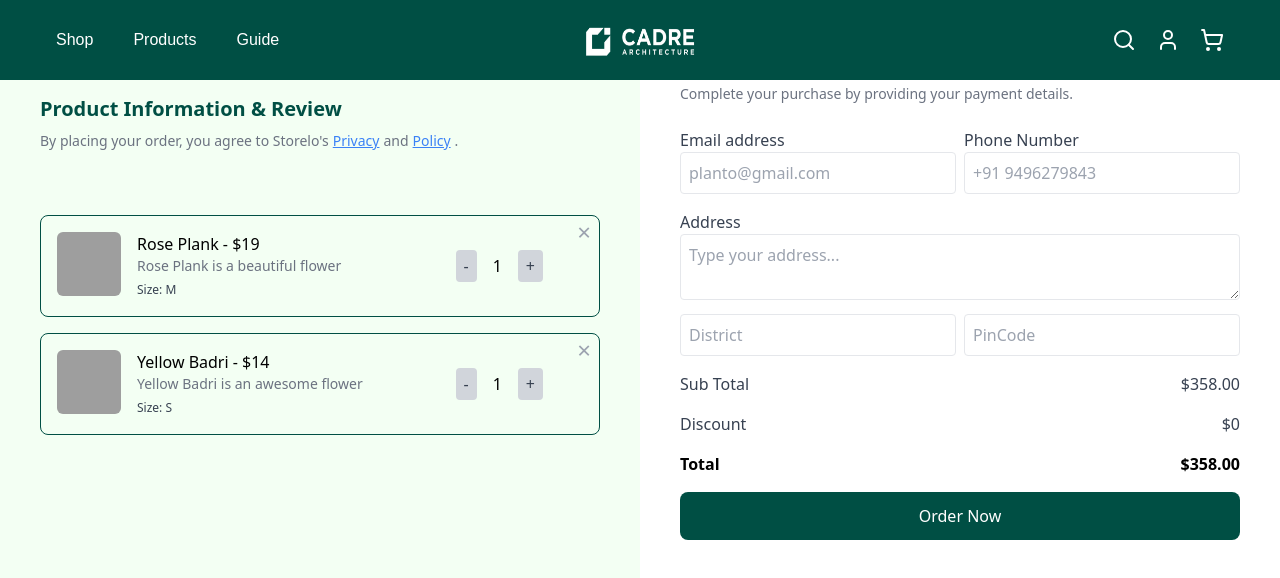
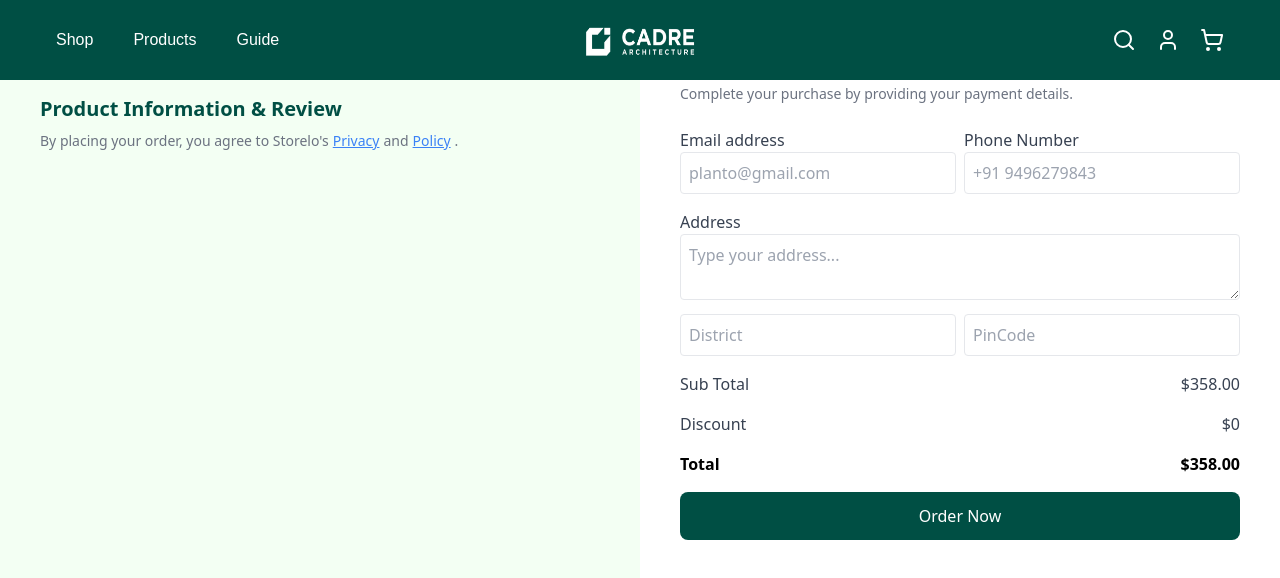
Before and after one commit to sahlct/Planto_ecommerce, a React (Create React App) app: page /cart in a window 1280 px wide. Shown: the top 578 px of the page. Built offline with nearby package versions, Linux system fonts and the light colour scheme; grey boxes are pictures that could not be loaded.

Commit message:
cart updated localstorage

```diff
--- a/src/Pages/Cart.jsx
+++ b/src/Pages/Cart.jsx
@@ -1,59 +1,59 @@
-import React, { useEffect, useState } from 'react';
-import { useNavigate } from 'react-router-dom';
+import React, { useEffect, useState } from "react";
+import { useNavigate } from "react-router-dom";
 
 export default function Cart() {
   const navigate = useNavigate();
-    const [products, setProducts] = useState([
-        {
-            id: 1,
-            name: 'Rose Plank',
-            price: 19,
-            description: 'Rose Plank is a beautiful flower',
-            color: 'Pink',
-            size: 'M',
-            image: 'https://momentz.in/cdn/shop/products/MZ8854_b_1200x.jpg?v=1663244979',
-            quantity: 1,
-        },
-        {
-            id: 2,
-            name: 'Yellow Badri',
-            price: 14,
-            description: 'Yellow Badri is an awesome flower',
-            color: 'Light Yellow',
-            size: 'S',
-            image: 'https://img.freepik.com/premium-photo/flower-pot-with-pink-flowers-it_863013-13058.jpg?w=740',
-            quantity: 1,
-        },
-    ]);
+  const [products, setProducts] = useState([]);
 
-    const handleBackToCart = () => {
-        navigate('/home');
-    };
-
+  // Load products from localStorage when the component mounts
   useEffect(() => {
+    const storedProducts =
+      JSON.parse(localStorage.getItem("purchasedProducts")) || [];
+    setProducts(storedProducts);
     window.scrollTo(0, 0);
   }, []);
 
+  const handleBackToCart = () => {
+    navigate("/home");
+  };
+
+  // Update localStorage after modifying the products
+  const updateLocalStorage = (updatedProducts) => {
+    localStorage.setItem("purchasedProducts", JSON.stringify(updatedProducts));
+  };
+
   const incrementQuantity = (id) => {
-        setProducts((prevProducts) =>
-            prevProducts.map((product) =>
-                product.id === id ? { ...product, quantity: product.quantity + 1 } : product
-            )
+    setProducts((prevProducts) => {
+      const updatedProducts = prevProducts.map((product) =>
+        product.id === id
+          ? { ...product, quantity: product.quantity + 1 }
+          : product
       );
+      updateLocalStorage(updatedProducts); // Update localStorage
+      return updatedProducts;
+    });
   };
 
   const decrementQuantity = (id) => {
-        setProducts((prevProducts) =>
-            prevProducts.map((product) =>
+    setProducts((prevProducts) => {
+      const updatedProducts = prevProducts.map((product) =>
         product.id === id && product.quantity > 1
           ? { ...product, quantity: product.quantity - 1 }
           : product
-            )
       );
+      updateLocalStorage(updatedProducts); // Update localStorage
+      return updatedProducts;
+    });
   };
 
   const removeProduct = (id) => {
-        setProducts((prevProducts) => prevProducts.filter((product) => product.id !== id));
+    setProducts((prevProducts) => {
+      const updatedProducts = prevProducts.filter(
+        (product) => product.id !== id
+      );
+      updateLocalStorage(updatedProducts); // Update localStorage
+      return updatedProducts;
+    });
   };
 
   return (
@@ -69,9 +69,13 @@ export default function Cart() {
             &larr; Back to cart
           </button>
 
-                    <h2 className="text-xl font-semibold mb-2 text-[#004F44]">Product Information & Review</h2>
+          <h2 className="text-xl font-semibold mb-2 text-[#004F44]">
+            Product Information & Review
+          </h2>
           <p className="text-gray-500 text-sm mb-6 flex gap-1">
-                        By placing your order, you agree to Storelo's <span className="text-blue-500 underline">Privacy</span> and <span className="text-blue-500 underline">Policy</span>.
+            By placing your order, you agree to Storelo's{" "}
+            <span className="text-blue-500 underline">Privacy</span> and{" "}
+            <span className="text-blue-500 underline">Policy</span>.
           </p>
         </div>
 
@@ -92,12 +96,22 @@ export default function Cart() {
                 </button>
 
                 {/* Product Image and Details */}
-                                <div className="flex items-center lg:items-start">
-                                    <img src={product.image} alt={product.name} className="w-16 h-16 mr-4 rounded-md" />
+                <div className="flex items-center space-x-10 sm:space-x-0 lg:items-start">
+                  <img
+                    src={product.src}
+                    alt={product.name}
+                    className="w-16 h-16 mr-4 rounded-md"
+                  />
                   <div>
-                                        <h3 className="font-medium">{product.name} - ${product.price}</h3>
-                                        <p className="text-sm text-gray-500">{product.description}</p>
-                                        <span className="text-gray-700 text-xs">Size: {product.size}</span>
+                    <h3 className="font-medium">
+                      {product.name} - ${product.price}
+                    </h3>
+                    <p className="text-sm text-gray-500">
+                      {product.description}
+                    </p>
+                    <span className="text-gray-700 text-xs">
+                      Size: {product.size}
+                    </span>
                   </div>
                 </div>
 
@@ -106,6 +120,7 @@ export default function Cart() {
                   <button
                     onClick={() => decrementQuantity(product.id)}
                     className="px-2 py-1 bg-gray-300 text-gray-700 rounded"
+                    disabled={product.quantity <= 1} // Disable if quantity is 1
                   >
                     -
                   </button>
@@ -125,28 +140,51 @@ export default function Cart() {
 
       {/* Payment Details Section */}
       <div className="w-full lg:w-1/2 bg-white p-5 lg:p-10">
-                <h2 className="text-xl font-semibold mb-4 text-[#004F44]">Shipping Details</h2>
-                <p className="text-gray-500 text-sm mb-6">Complete your purchase by providing your payment details.</p>
+        <h2 className="text-xl font-semibold mb-4 text-[#004F44]">
+          Shipping Details
+        </h2>
+        <p className="text-gray-500 text-sm mb-6">
+          Complete your purchase by providing your payment details.
+        </p>
 
         {/* Payment Form */}
         <div className="space-y-4">
           <div className="flex flex-col sm:flex-row sm:space-x-2 space-y-4 sm:space-y-0">
             <div className="w-full sm:w-1/2">
               <label className="block text-gray-700">Email address</label>
-                            <input type="email" placeholder="planto@gmail.com" className="w-full p-2 border rounded" />
+              <input
+                type="email"
+                placeholder="planto@gmail.com"
+                className="w-full p-2 border rounded"
+              />
             </div>
             <div className="w-full sm:w-1/2">
               <label className="block text-gray-700">Phone Number</label>
-                            <input type="tel" placeholder="+91 9496279843" className="w-full p-2 border rounded" />
+              <input
+                type="tel"
+                placeholder="+91 9496279843"
+                className="w-full p-2 border rounded"
+              />
             </div>
           </div>
 
           <div>
             <label className="block text-gray-700">Address</label>
-                        <textarea placeholder="Type your address..." className="w-full border rounded p-2"></textarea>
+            <textarea
+              placeholder="Type your address..."
+              className="w-full border rounded p-2"
+            ></textarea>
             <div className="flex flex-col sm:flex-row gap-2 mt-2">
-                            <input type="text" placeholder="District" className="w-full sm:w-1/2 p-2 border rounded" />
-                            <input type="text" placeholder="PinCode" className="w-full sm:w-1/2 p-2 border rounded" />
+              <input
+                type="text"
+                placeholder="District"
+                className="w-full sm:w-1/2 p-2 border rounded"
+              />
+              <input
+                type="text"
+                placeholder="PinCode"
+                className="w-full sm:w-1/2 p-2 border rounded"
+              />
             </div>
           </div>
 
--- a/src/Pages/featured.jsx
+++ b/src/Pages/featured.jsx
@@ -1,52 +1,41 @@
-import React, { useRef } from 'react';
+import React, { useRef, useEffect, useState } from 'react';
 import { useNavigate } from 'react-router-dom';
 
 export function Featured() {
-  const flowers = [
-    {
-      src: 'https://momentz.in/cdn/shop/products/MZ8854_b_1200x.jpg?v=1663244979',
-      name: 'Peporomia',
-      price: '$25',
-    },
-    {
-      src: 'https://img.freepik.com/premium-photo/flower-pot-with-pink-flowers-it_863013-13058.jpg?w=740',
-      name: 'ChenduMalli',
-      price: '$30',
-    },
-    {
-      src: 'https://img.freepik.com/premium-photo/flower-pot-with-white-background_863013-13061.jpg',
-      name: 'Gray Mank',
-      price: '$10',
-    },
-    {
-      src: 'https://img.freepik.com/premium-photo/white-pot-with-flowers-it-that-are-pink-yellow-pink_1089151-194448.jpg?w=360',
-      name: 'Blue Semtone',
-      price: '$15',
-    },
-    {
-      src: 'https://encrypted-tbn0.gstatic.com/images?q=tbn:ANd9GcTUcfZxzr3e5HpK6IZRem5KQZ4aUIzTj35pG53sIjbtFWq4qUQesLcoKu-fHAUEGmKQqX0&usqp=CAU',
-      name: 'Pinker Zero',
-      price: '$13',
-    },
-    {
-      src: 'https://img.freepik.com/premium-photo/photo-violet-flower-pot-as-houseplant-home-decoration-isolated-white-background_847439-1981.jpg',
-      name: 'Violet SW',
-      price: '$23',
-    },
-    // {
-    //   src: 'https://img.freepik.com/premium-photo/front-view-decorative-potted-plant-interior-home-decor-minimalist-white-background_655090-519884.jpg',
-    //   name: 'Sea Malasia',
-    //   price: '$19',
-    // },
-  ];
-
+  const [products, setProducts] = useState([]);
   const scrollRef = useRef(null);
   const navigate = useNavigate();
 
-  const gotoProducts = ()=>{
+  const gotoProducts = () => {
     navigate('/products');
+  };
+
+  const singleItem = (id) => {
+    navigate(`/products/${id}`);
+  };
+
+  useEffect(() => {
+    // Fetch data from the API
+    const fetchProducts = async () => {
+      try {
+        const response = await fetch(
+          'https://ecommerce-backend-template.onrender.com/api/v1/customer/product-sku?page=1&limit=4&sortField=M06_MRP&sortOrder=asc&search='
+        );
+        const data = await response.json();
+
+        // Check if the response was successful
+        if (data.success) {
+          setProducts(data.data.products_skus);
+        } else {
+          console.error('Failed to fetch products');
         }
+      } catch (error) {
+        console.error('Error fetching products:', error);
+      }
+    };
 
+    fetchProducts();
+  }, []);
 
   return (
     <>
@@ -54,7 +43,7 @@ export function Featured() {
         {/* Header Section */}
         <div className="text-[#004F44] flex justify-between w-full md:px-20 px-10 py-5">
           <h1 className="md:text-4xl text-2xl">Featured</h1>
-          <h6 onClick={gotoProducts} className='cursor-pointer'>View all</h6>
+          <h6 onClick={gotoProducts} className="cursor-pointer">View all</h6>
         </div>
 
         <div className="relative">
@@ -62,48 +51,71 @@ export function Featured() {
           <div
             className="cardContainer w-full md:px-10 px-5 py-5 overflow-x-auto scrollbar-hide"
             ref={scrollRef}
-            // onScroll={handleScroll}
           >
             {/* Grid Layout with Responsive Columns */}
             <div className="grid grid-cols-2 sm:grid-cols-2 md:grid-cols-3 lg:grid-cols-4 sm:gap-6 gap-4">
-              {/* Map over flowers array and render cards */}
-              {flowers.map((flower, index) => (
+              {/* Map over products array and render cards */}
+              {products.map((product) => {
+                // Separate sizes and colors from variations
+                const sizes = product.Variations.filter(variation => variation.M08_name === 'Size').map(variation => variation.M09_name);
+                const colors = product.Variations.filter(variation => variation.M08_name === 'Color').map(variation => variation.M09_name);
+
+                return (
                   <div
-                  key={index}
+                    key={product._id}
                     className="card bg-white sm:p-4 p-3 shadow-xl"
+                    onClick={() => singleItem(product._id)}
                   >
                     {/* Image Container */}
                     <div className="h-[120px] sm:h-[220px] md:h-[240px] lg:h-[280px] xl:h-[300px]">
                       <img
-                      src={flower.src}
-                      alt={flower.name}
+                        src={product.M06_thumbnail_image}
+                        alt={product.M06_product_sku_name}
                         className="object-cover h-full w-full rounded"
                       />
                     </div>
                     <div className="data mt-4 font-dm flex justify-between text-[#004F44]">
-                    <h1 className="sm:text-xl text-sm">{flower.name}</h1>
-                    <h4 className="sm:text-lg text-sm">{flower.price}</h4>
+                      <h1 className="sm:text-xl text-sm">{product.M06_product_sku_name}</h1>
+                      <h4 className="sm:text-lg text-sm">${product.M06_price}</h4>
+                    </div>
+                    <div className='flex justify-between flex-col sm:flex-row'>
+                    <div className="variations flex flex-col space-y-1 md:justify-between sm:mt-4 mt-2 items-start">
+                      {/* Sizes */}
+                      <div className="size flex space-x-2 items-center">
+                        <p className="sm:text-sm text-xs">Sizes:</p>
+                        <div className="flex space-x-2">
+                          {sizes.length > 0 ? sizes.map((size, index) => (
+                            <div
+                              key={index}
+                              className="border border-black h-[15px] w-[15px] rounded-full flex items-center justify-center text-[8px]"
+                            >
+                              {size}
+                            </div>
+                          )) : <span className="text-xs">N/A</span>}
+                        </div>
                       </div>
 
-                  <div className="colors flex flex-wrap md:flex-nowrap space-y-3 justify-between sm:mt-4 mt-2 items-center">
-                    <div className="color flex space-x-2 justify-center items-center">
-                      <p className="sm:text-sm text-xs">Sizes</p>
-                      <div className="flex justify-center items-center space-x-2">
-                        <div className="border-black border h-[15px] w-[15px] rounded-full flex justify-center items-center" style={{ fontSize: '10px' }}>
-                          S
+                      {/* Colors */}
+                      <div className="color flex space-x-2 items-center">
+                        <p className="sm:text-sm text-xs">Colors:</p>
+                        <div className="flex space-x-2">
+                          {colors.length > 0 ? colors.map((color, index) => (
+                            <div
+                              key={index}
+                              className="h-[10px] w-[10px] rounded-full border border-black flex items-center justify-center text-[10px]"
+                              style={{ backgroundColor: color.toLowerCase() }}
+                            >
                             </div>
-                        <div className="border border-black h-[15px] w-[15px] rounded-full flex justify-center items-center" style={{ fontSize: '10px' }}>
-                          M
-                        </div>
-                        <div className="border border-black h-[15px] w-[15px] rounded-full flex justify-center items-center" style={{ fontSize: '10px' }}>
-                          L
+                          )) : <span className="text-xs">N/A</span>}
                         </div>
                       </div>
                     </div>
-                    <button className="bg-[#004F44] w-full sm:w-auto text-white text-base sm:text-lg px-4 sm:py-2 py-1 rounded">Buy</button>
+
+                    <button className="bg-[#004F44] w-full sm:w-auto text-white text-base sm:text-lg px-4 sm:py-2 py-1 mt-4 rounded">Buy</button>
                   </div>
                   </div>
-              ))}
+                );
+              })}
             </div>
           </div>
         </div>
```
Also changed, not shown: src/Pages/product.jsx (+98 -24 lines). Lines whose indentation alone changed are shown as unchanged.
